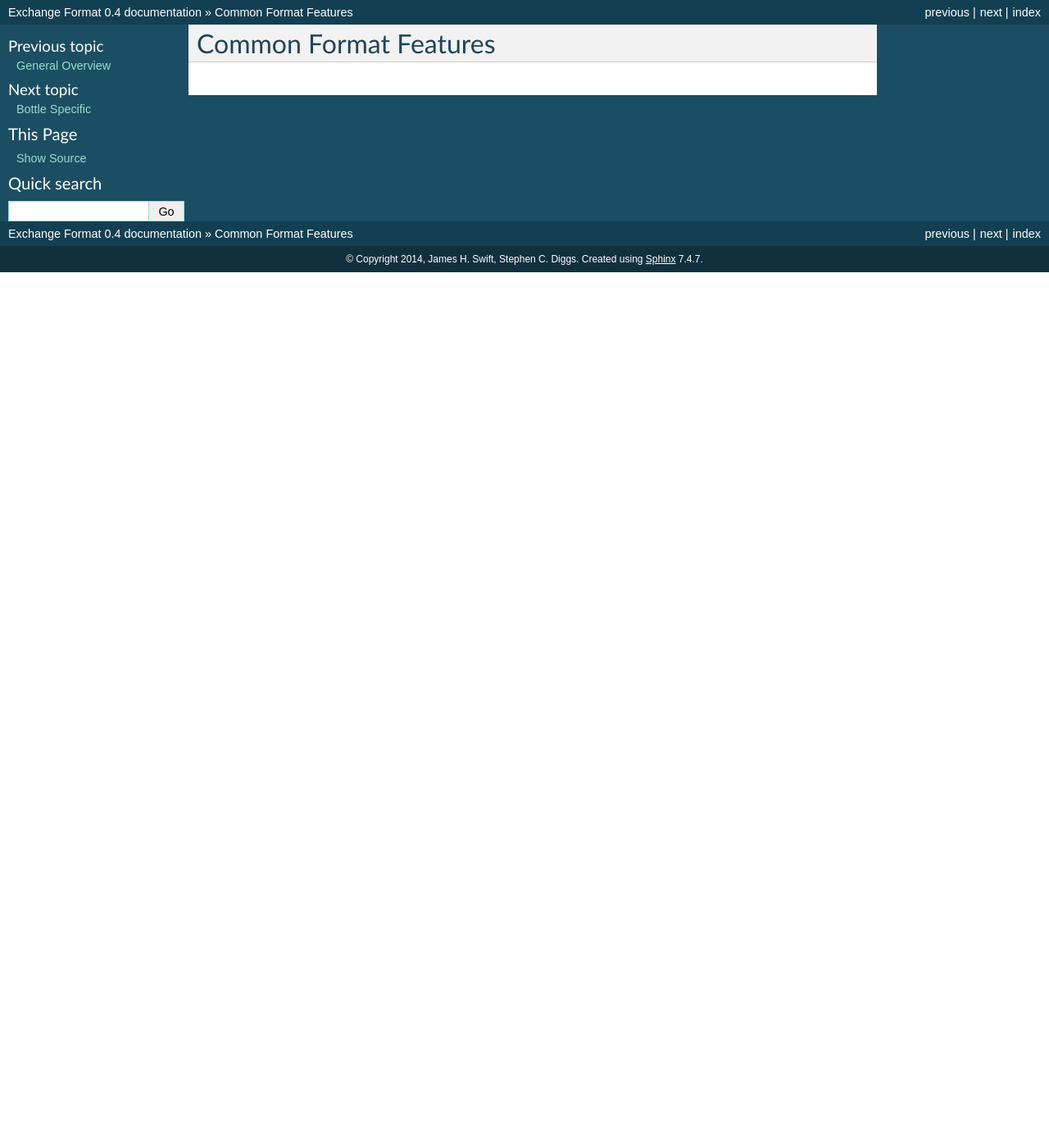
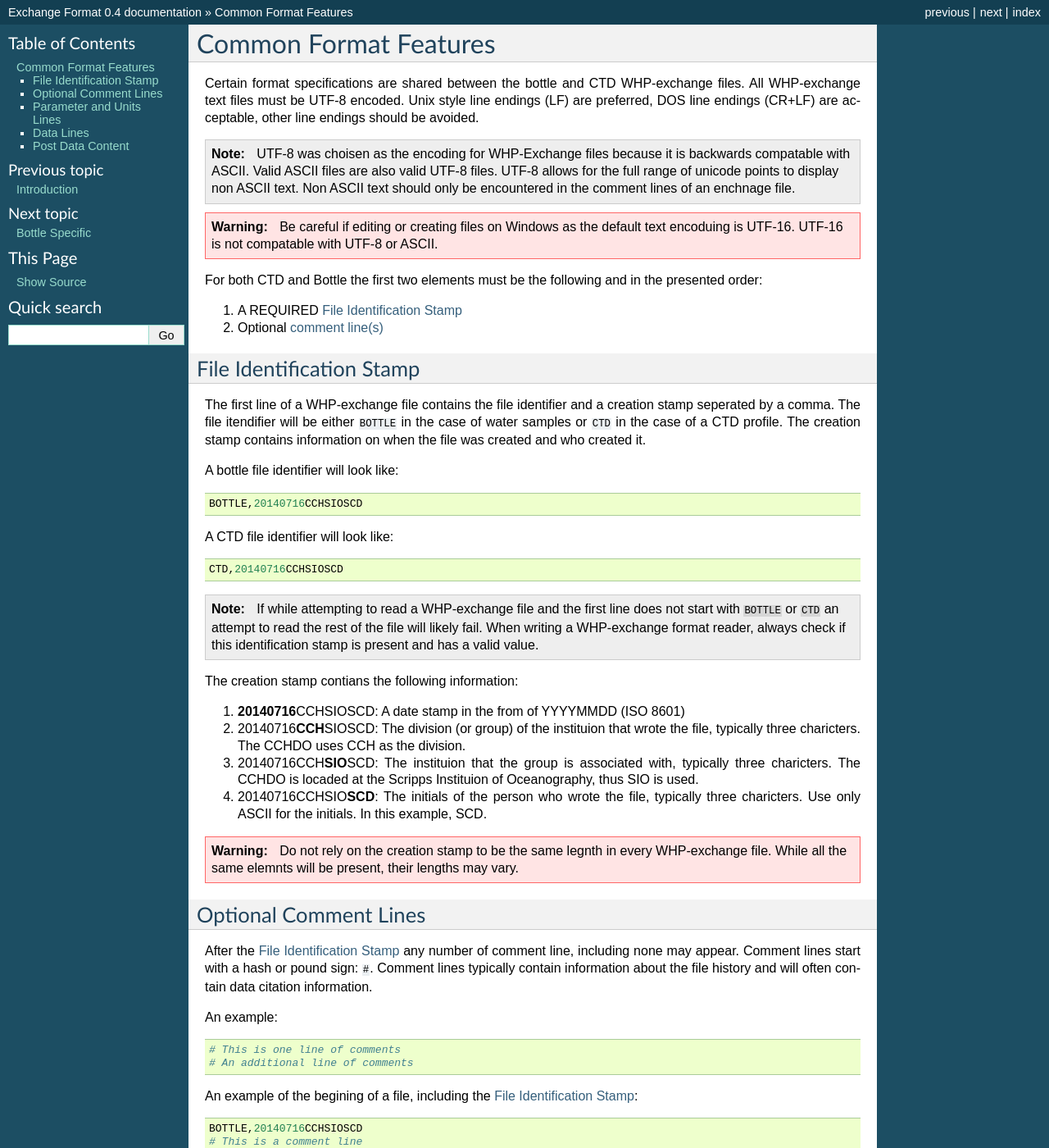
Before and after one commit to cchdo/exchange, a Sphinx documentation site: the page built from docs/common.rst, in a window 1280 px wide and 1400 px high. Shown: the whole window at 82% size. Built offline with Sphinx 7.4.7, drawn with Linux system fonts in a browser that asks for light colours; some of the changed text lies outside the part shown.

Commit message:
work on common features

```diff
--- a/docs/common.rst
+++ b/docs/common.rst
@@ -1,2 +1,94 @@
 Common Format Features
 ======================
+Certain format specifications are shared between the bottle and CTD WHP-exchange files.
+All WHP-exchange text files must be UTF-8 encoded.
+Unix style line endings (LF) are preferred, DOS line endings (CR+LF) are acceptable, other line endings should be avoided.
+
+.. note::
+  UTF-8 was choisen as the encoding for WHP-Exchange files because it is backwards compatable with ASCII.
+  Valid ASCII files are also valid UTF-8 files.
+  UTF-8 allows for the full range of unicode points to display non ASCII text.
+  Non ASCII text should only be encountered in the comment lines of an enchnage file.
+
+.. warning::
+  Be careful if editing or creating files on Windows as the default text encoduing is UTF-16.
+  UTF-16 is not compatable with UTF-8 or ASCII.
+
+For both CTD and Bottle the first two elements must be the following and in the presented order:
+
+1) A REQUIRED `File Identification Stamp`_
+2) Optional `comment line(s)`_
+
+.. _File Identification Stamp:
+
+File Identification Stamp
+---------------------------------
+The first line of a WHP-exchange file contains the file identifier and a creation stamp seperated by a comma.
+The file itendifier will be either ``BOTTLE`` in the case of water samples or ``CTD`` in the case of a CTD profile.
+The creation stamp contains information on when the file was created and who created it.
+
+
+A bottle file identifier will look like::
+
+  BOTTLE,20140716CCHSIOSCD
+
+A CTD file identifier will look like::
+
+  CTD,20140716CCHSIOSCD
+
+.. note::
+  If while attempting to read a WHP-exchange file and the first line does not start with ``BOTTLE`` or ``CTD`` an attempt to read the rest of the file will likely fail.
+  When writing a WHP-exchange format reader, always check if this identification stamp is present and has a valid value.
+
+The creation stamp contians the following information:
+
+1) **20140716**\ CCHSIOSCD: A date stamp in the from of YYYYMMDD (ISO 8601)
+2) 20140716\ **CCH**\ SIOSCD: The division (or group) of the instituion that wrote the file, typically three charicters.
+   The CCHDO uses CCH as the division.
+3) 20140716CCH\ **SIO**\ SCD: The instituion that the group is associated with, typically three charicters.
+   The CCHDO is locaded at the Scripps Instituion of Oceanography, thus SIO is used.
+4) 20140716CCHSIO\ **SCD**: The initials of the person who wrote the file, typically three charicters.
+   Use only ASCII for the initials. In this example, SCD.
+
+.. warning::
+  Do not rely on the creation stamp to be the same legnth in every WHP-exchange file.
+  While all the same elemnts will be present, their lengths may vary.
+
+.. _comment line(s):
+
+Optional Comment Lines
+----------------------
+After the `File Identification Stamp`_ any number of comment line, including none may appear.
+Comment lines start with a hash or pound sign: ``#``.
+Comment lines typically contain information about the file history and will often contain data citation information.
+
+An example::
+
+  # This is one line of comments
+  # An additional line of comments
+
+An example of the begining of a file, including the `File Identification Stamp`_::
+
+  BOTTLE,20140716CCHSIOSCD
+  # This is a comment line
+  # BOTTLE,20130215CCHSIOSCD
+
+.. note::
+  Notice that an older `File Identification Stamp`_ is in a comment line.
+  This is a convention often used by the CCHDO to record when changes were made to files
+
+.. warning::
+  Comment may contain non-ASCII charicters, especially in proper names that may be present with data citation information.
+  If writing your own WHP-exchange reader, ensure that it can handle non-ASCII charicters or have it skip comment lines without trying to read them.
+
+Parameter and Units Lines
+-------------------------
+.. warning::
+  There are additional headers specific to CTD WHP-exchange files.
+  See the :ref:`CTD Specific` section for details on these additional headers.
+
+Data Lines
+----------
+
+Post Data Content
+-----------------
--- a/docs/ctd.rst
+++ b/docs/ctd.rst
@@ -1,2 +1,4 @@
+.. _CTD Specific:
+
 CTD Specific
 ============
```
Also changed, not shown: docs/introduction.rst (+20 -17 lines).
